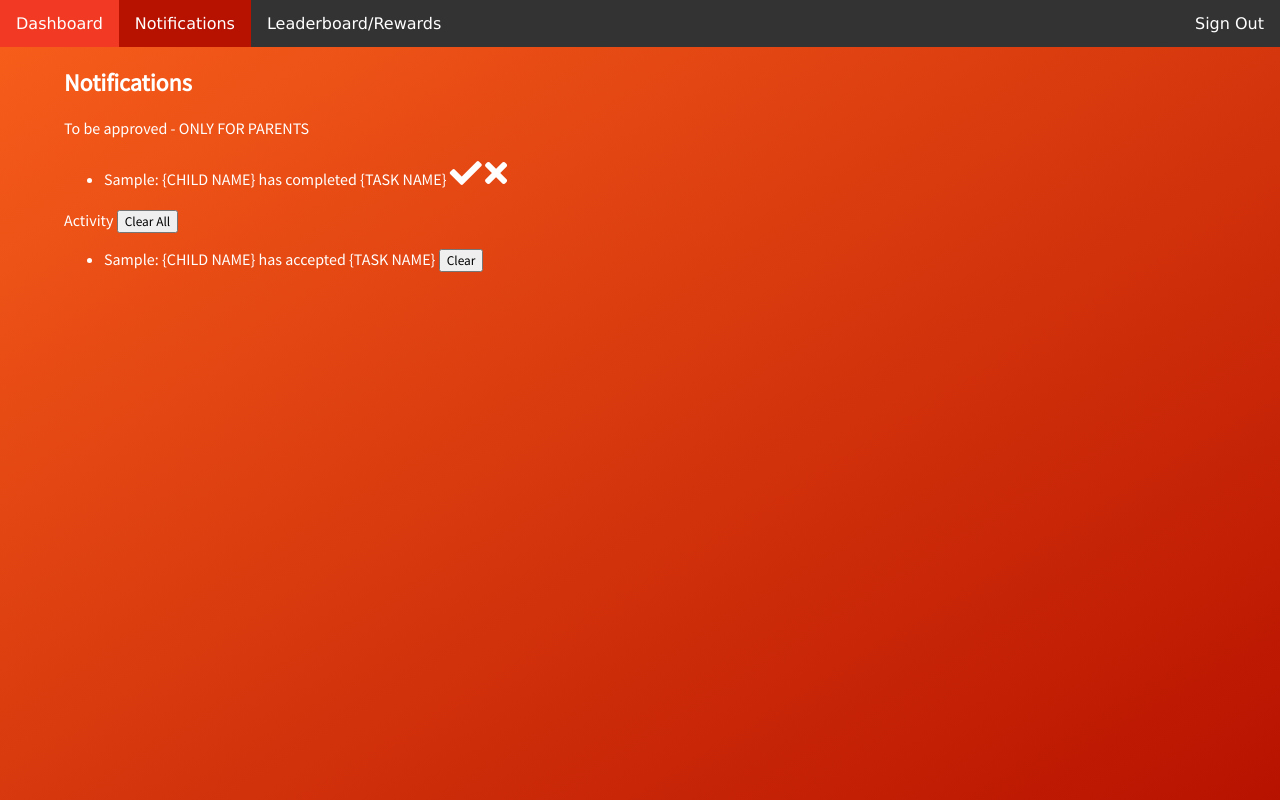
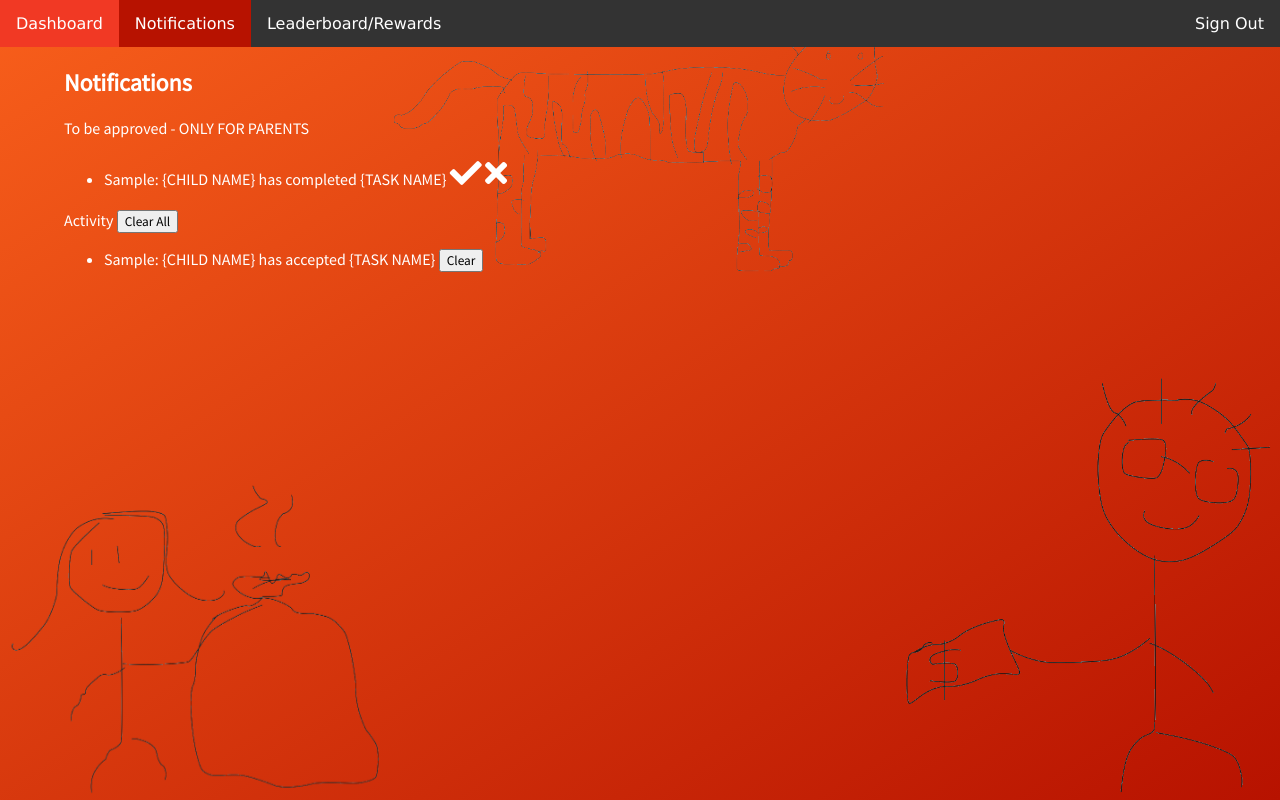
Before and after one commit to Grbic-Srdjan/Tiger-Tabs, a PHP site: page /notifications.html in a window 1280 px wide. Run offline with PHP 8.4, Linux system fonts and the light colour scheme.

Commit message:
Added important drawing

```diff
--- a/dashboard.html
+++ b/dashboard.html
@@ -119,6 +119,7 @@
             </tr>
         </table>
     </div>
+    <img id="trippy_twisty_tabs" src="img/trippy_twisty_tabsCropped.png" />
     <img id="trash_girl" src="img/trash_girl.png" />
     <img id="moneybags_dad" src="img/moneybags_dad.png" />
 </body>
--- a/leaderboard.html
+++ b/leaderboard.html
@@ -95,6 +95,7 @@
             </div>
         </section>
     </div>
+    <img id="trippy_twisty_tabs" src="img/trippy_twisty_tabsCropped.png" />
     <img id="trash_girl" src="img/trash_girl.png" />
     <img id="moneybags_dad" src="img/moneybags_dad.png" />
 
--- a/notifications.html
+++ b/notifications.html
@@ -26,6 +26,10 @@
             <li>Sample: {CHILD NAME} has accepted {TASK NAME} <button>Clear</button></li>
         </ul>
     </div>
+    <img id="trippy_twisty_tabs" src="img/trippy_twisty_tabsCropped.png" />
+    <img id="trash_girl" src="img/trash_girl.png" />
+    <img id="moneybags_dad" src="img/moneybags_dad.png" />
+
 </body>
 
 </html>
--- a/register.html
+++ b/register.html
@@ -189,7 +189,7 @@
             mainForm.addEventListener("submit", validateForms);
         });
     </script>
-
+    <img id="trippy_twisty_tabs" src="img/trippy_twisty_tabsCropped.png" />
     <img id="trash_girl" src="img/trash_girl.png" />
     <img id="moneybags_dad" src="img/moneybags_dad.png" />
 </body>
--- a/theme.css
+++ b/theme.css
@@ -172,6 +172,16 @@ ul.nav {
     bottom: 0px;
     right: 0px;
     max-width: 30%;
+    z-index: -10000000;
+}
+
+#trippy_twisty_tabs {
+    position: fixed;
+    top: 0px;
+    margin: 0 auto;
+    left: 50%;
+    margin-left: -20%;
+    max-width: 40%;
     z-index: -10000000;
 }
 
```
Also changed, not shown: img/moneybags_dad - Copy - Copy.png (added), img/moneybags_dad - Copy.png (added), img/moneybags_dad.png, img/trash_girl - Copy - Copy.png (added), img/trash_girl - Copy.png (added), img/trash_girl.png, img/trippy_twisty_tabs - Copy.png (renamed from img/trippy.png), img/trippy_twisty_tabs.png (added), img/trippy_twisty_tabsCropped.png (added).
